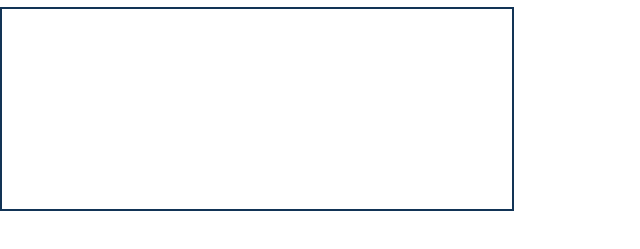
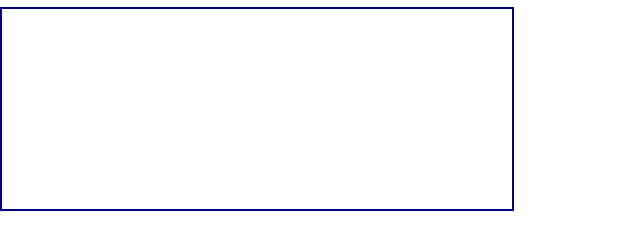
Before and after one commit to bryantchen16/Guestbook, a plain HTML site: page index.html in a window 1280 px wide. Shown: the part 173-422 px from the top of the page, without its empty margins (0-640 px from the left). Drawn offline with Linux system fonts and the light colour scheme.

Commit message:
框的顏色

```diff
--- a/css/keynote.css
+++ b/css/keynote.css
@@ -1,7 +1,9 @@
 #content {
 	width: 500px;
 	height: 200px;
-	border: #123456 2px solid;
+	border: #00008B 2px solid;
 	padding-left: 10px;
 	overflow: auto;
+
+
 }
```
